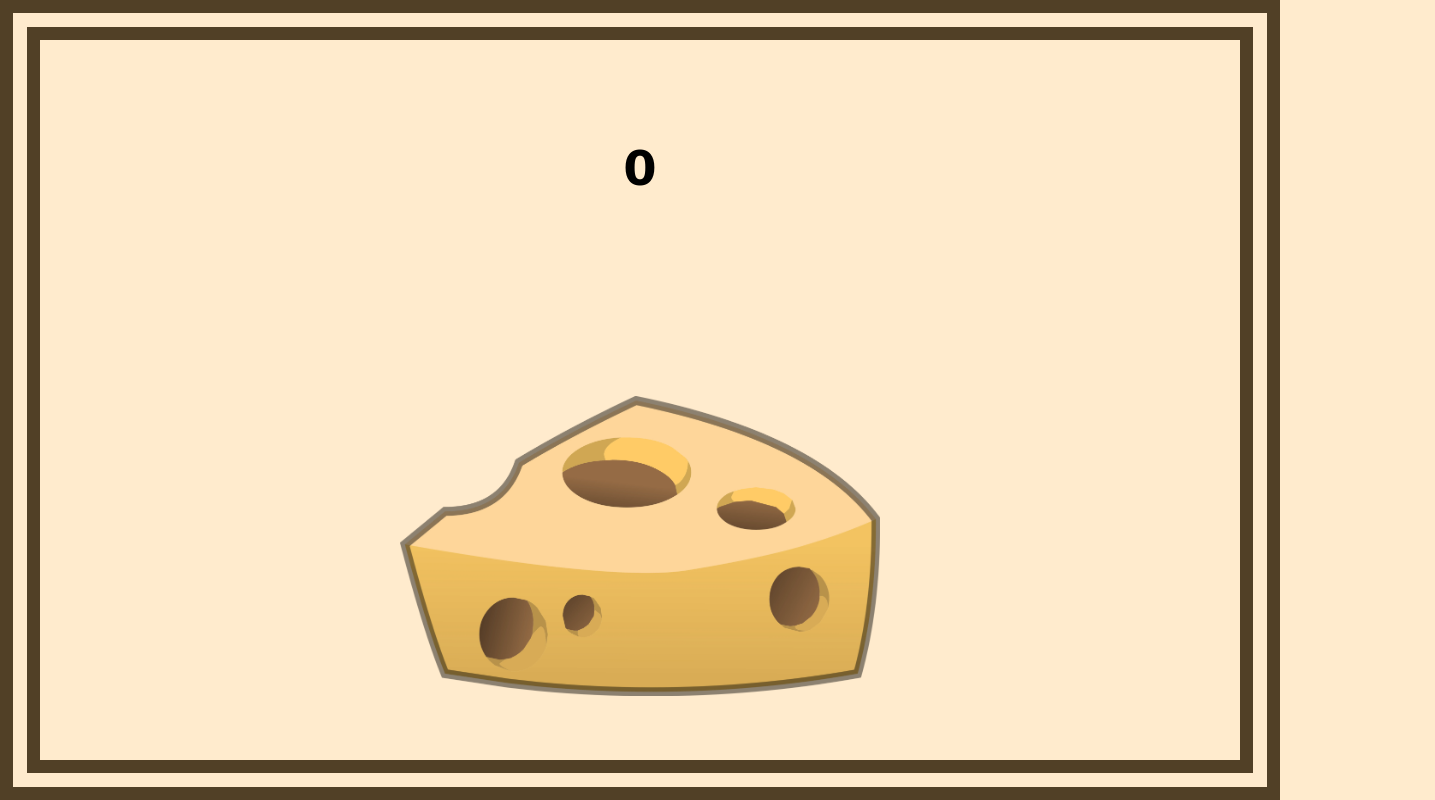
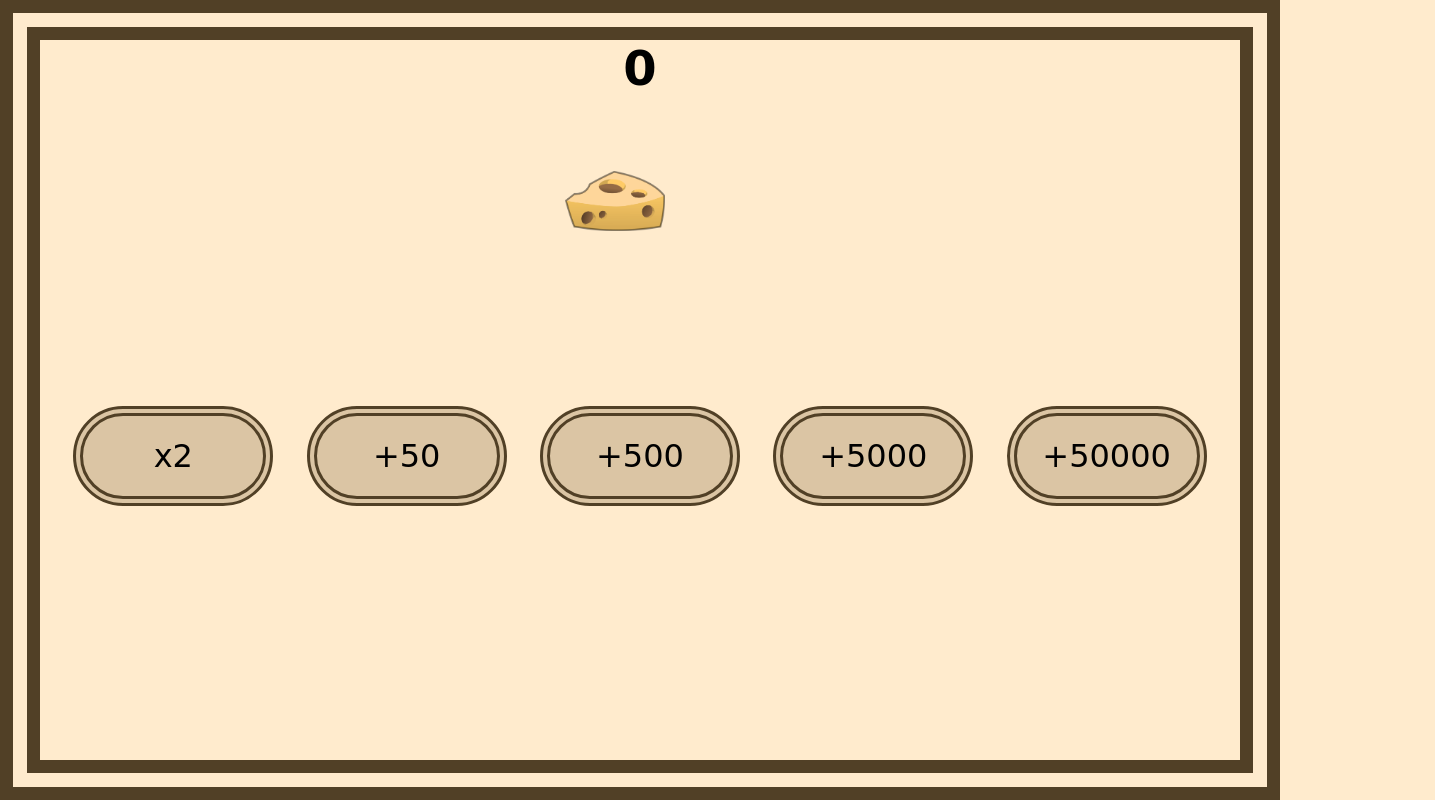
Before and after one commit to Azhersia/Cheese-Click, a plain HTML site: page index.html in a window 1280 px wide. Shown: the top 800 px of the page, 1435 px wide, since content can reach past the window. Drawn offline with Linux system fonts and the light colour scheme; a web font is replaced by a local one.

Commit message:
fix attempt

```diff
--- a/index.html
+++ b/index.html
@@ -11,10 +11,10 @@
 <body>
     <header>
         <h1 id="score">0</h1>
-    </header>
+
 
         <div class="img">
-        <img onclick="countScore()" src="cheese1.webp" width="480px" height="300px" alt="cheese">
+            <img onclick="countScore()" width="100px" src="cheese1.webp" alt="cheese">
         </div>
 
         <div class="achievements">
@@ -25,6 +25,7 @@
             <button onclick="delay(this); addffifthousant();" class="i one">+50000</button>
 
         </div>
+    </header>
     <script src="java.js"></script>
 </body>
 
--- a/style.css
+++ b/style.css
@@ -12,20 +12,23 @@ body {
     width: 100vw;
 
     background-color: blanchedalmond;
-    border: 40px double #514026;
+
     flex-direction: column;
     align-items: center;
 }
 
 header {
     text-align: center;
-    margin-top: 100px;
+    height: 100vh;
     font-size: 1.5rem;
+    border: 40px double #514026;
 }
 
 
 .img {
-    margin-top: 200px;
+    width: 1150px;
+    height: 10px;
+    margin-top: 100px;
     display: flex;
     align-items: center;
     justify-content: center;
@@ -33,12 +36,7 @@ header {
 
 }
 
-img:hover {
-    width: 500px;
-    height: 300px;
-    transition-duration: 0.5s;
-    scale: 0.9;
-}
+
 
 img:active {
     scale: 0.7;
@@ -48,18 +46,18 @@ img:active {
     display: flex;
     justify-content: space-evenly;
     align-items: flex-end;
-    margin-top: 250px;
+    margin-top: 200px;
 }
 
 .i {
     outline: none;
     font-size: 2rem;
     text-align: center;
-    padding: 90px;
-    height: 230px;
-    width: 300px;
+    height: 100px;
+    width: 200px;
     border: 10px double #514026;
-    border-radius: 45%;
+    border-radius: 50px;
     background-color: #dbc5a4;
     cursor: pointer;
+
 }
```
Lines whose indentation alone changed are shown as unchanged.
